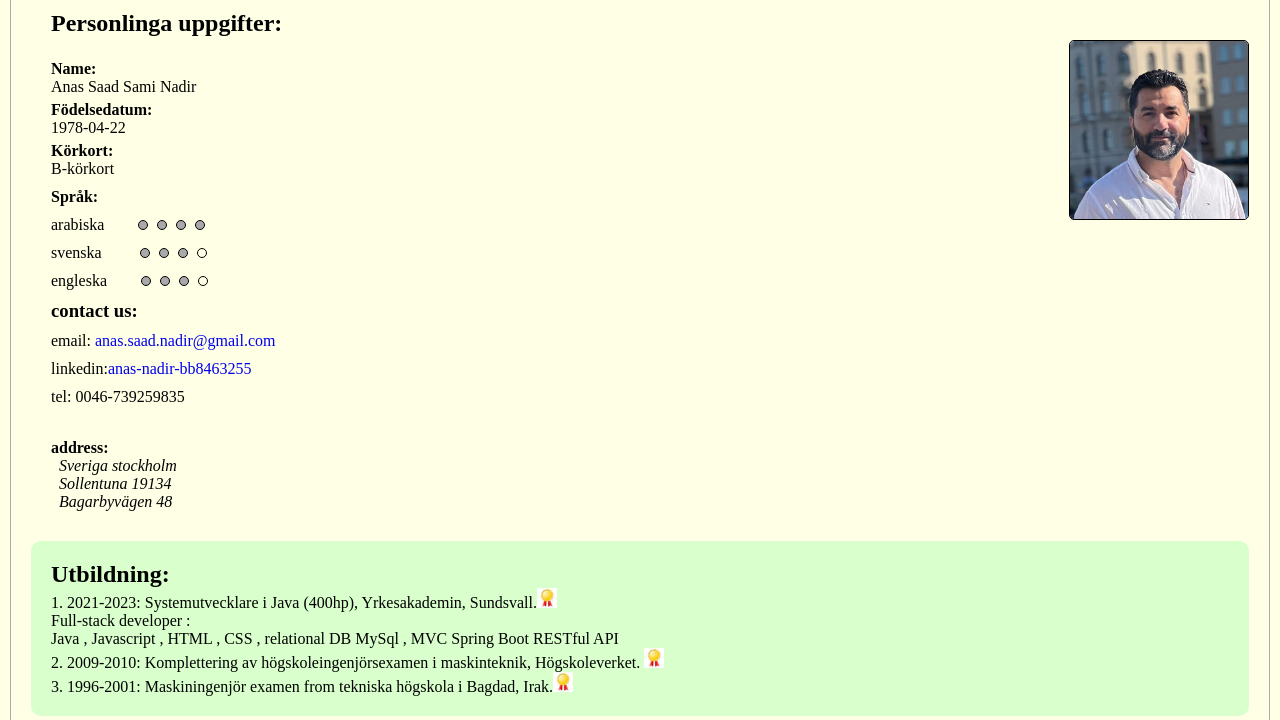
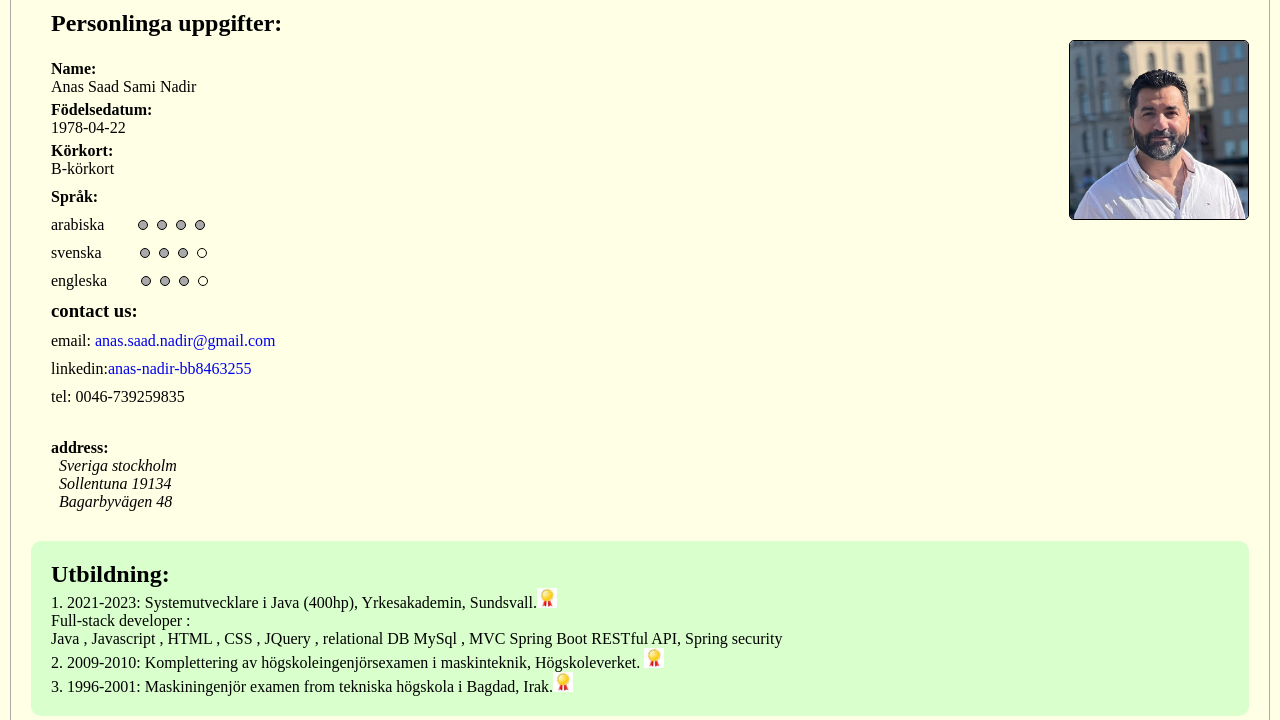
Before and after one commit to anassaadsami/Anas_Nadir_CV, a plain HTML site: page index.html in a window 1280 px wide. Shown: the part 80-800 px from the top of the page. Drawn offline with Linux system fonts and the light colour scheme.

Commit message:
Update index.html

```diff
--- a/index.html
+++ b/index.html
@@ -96,7 +96,8 @@
               ><img class="cer_img" src="certificate_pic.jpeg" title="intyg"
             /></a>
             <P>Full-stack developer :</P>
-            <P> Java , Javascript , HTML , CSS , relational DB MySql , MVC Spring Boot RESTful API</P>
+            <P> Java , Javascript , HTML , CSS , JQuery , relational DB MySql , MVC Spring Boot RESTful API,
+            Spring security  </P>
 
           </li>
           <li>
```
